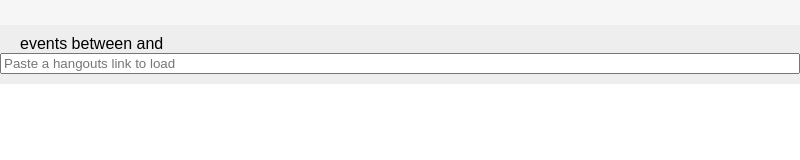
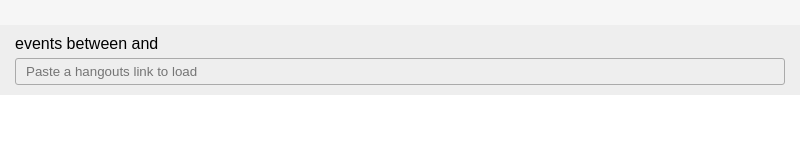
Before and after one commit to jaredly/HangoutNow, an Electron app: page src/index.html in a window 800 px wide. Drawn offline with Linux system fonts and the light colour scheme.

Commit message:
little styling things

```diff
--- a/src/chooser.js
+++ b/src/chooser.js
@@ -9,6 +9,7 @@ const div = (className, ...children) => {
 }
 
 const container = document.getElementById('buttons')
+
 window.pick = (events, user, startTime, endTime) => {
   setText('email', user.email)
   setText('user-name', user.name)
@@ -16,6 +17,7 @@ window.pick = (events, user, startTime, endTime) => {
   setText('start-time', new Date(startTime).toLocaleTimeString())
   setText('end-time', new Date(endTime).toLocaleTimeString())
   window.eventss = events
+  container.innerHTML = ''
   events.forEach(event => {
     const node = div(
       'button',
--- a/src/get-closest-meeting.js
+++ b/src/get-closest-meeting.js
@@ -4,6 +4,9 @@ const gcal = require('google-calendar')
 const prom = fn => new Promise((res, rej) => fn((err, val) => err ? rej(err) : res(val)))
 
 const HOUR_MS = 1000 * 60 * 60
+
+const now = Date.now()
+Date.now = () => now - HOUR_MS * 6
 
 const hoursFromNow = hours => {
   return new Date(Date.now() + hours * HOUR_MS).toISOString()
--- a/src/index.css
+++ b/src/index.css
@@ -65,6 +65,14 @@ webview {
     -webkit-app-region: drag;
 }
 
+input {
+    padding: 5px 10px;
+    margin: 5px 15px;
+    border-radius: 3px;
+    border: 1px solid #aaa;
+    background-color: transparent;
+}
+
 .button {
     padding: 20px 30px;
     cursor: pointer;
@@ -120,7 +128,7 @@ webview {
 }
 
 .events {
-    padding: 0 20px;
+    padding: 0 15px;
 }
 
 .welcome {
--- a/src/index.html
+++ b/src/index.html
@@ -19,7 +19,7 @@
             <span id="num-events"></span> events between <span id="start-time"></span> and <span id="end-time"></span>
         </div>
         <input placeholder="Paste a hangouts link to load" id="input">
-        <div style="flex-basis: 10px"></div>
+        <div style="flex-basis: 5px"></div>
         <div id="buttons"></div>
     </div>
     <script>require('./chooser.js')</script>
--- a/src/index.js
+++ b/src/index.js
@@ -3,7 +3,6 @@ const {app, dialog, BrowserWindow} = require('electron')
 const getSession = require('./session')
 const getClosestMeeting = require('./get-closest-meeting')
 let mainWindow
-
 
 app.on('window-all-closed', function() {
   if (mainWindow) {
@@ -38,7 +37,9 @@ const openWindow = (events, user, startTime, endTime) => {
 
 app.on('ready', () => {
   getSession(app.getPath('userData')).then(user => {
-    return getClosestMeeting(user).then(({events, startTime, endTime}) => openWindow(events, user, startTime, endTime))
+    return getClosestMeeting(user).then(
+      ({events, startTime, endTime}) => openWindow(events, user, startTime, endTime)
+    )
   }).catch(err => {
     console.log('failure')
     console.error(err)
```
